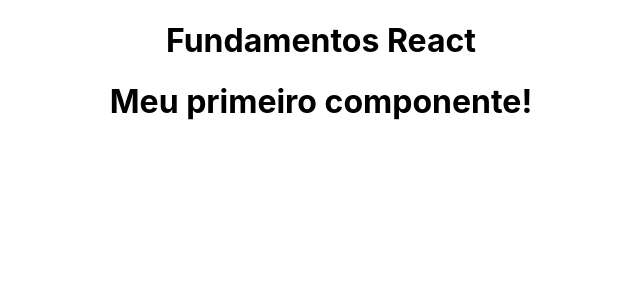
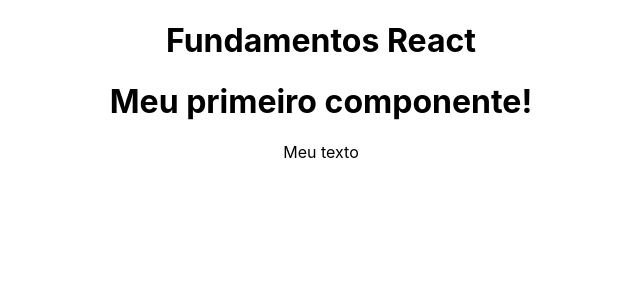
Before and after one commit to VitoriaNauanda/Curso_React, a React (Create React App) app in the folder 2_FUNDAMENTOS/fundamentos/: page / in a window 1280 px wide. Shown: the top 300 px of the page, without its empty margins (319-959 px from the left). Built offline with nearby package versions, Linux system fonts and the light colour scheme.

Commit message:
Conhecendo o JSX

```diff
--- a/2_FUNDAMENTOS/fundamentos/src/components/FirstComponent.js
+++ b/2_FUNDAMENTOS/fundamentos/src/components/FirstComponent.js
@@ -2,6 +2,7 @@ const FirstComponent = () => {
     return (
         <div>
             <h1>Meu primeiro componente!</h1>
+            <p className = "Teste"> Meu texto</p>
         </div>
 
     );
```
